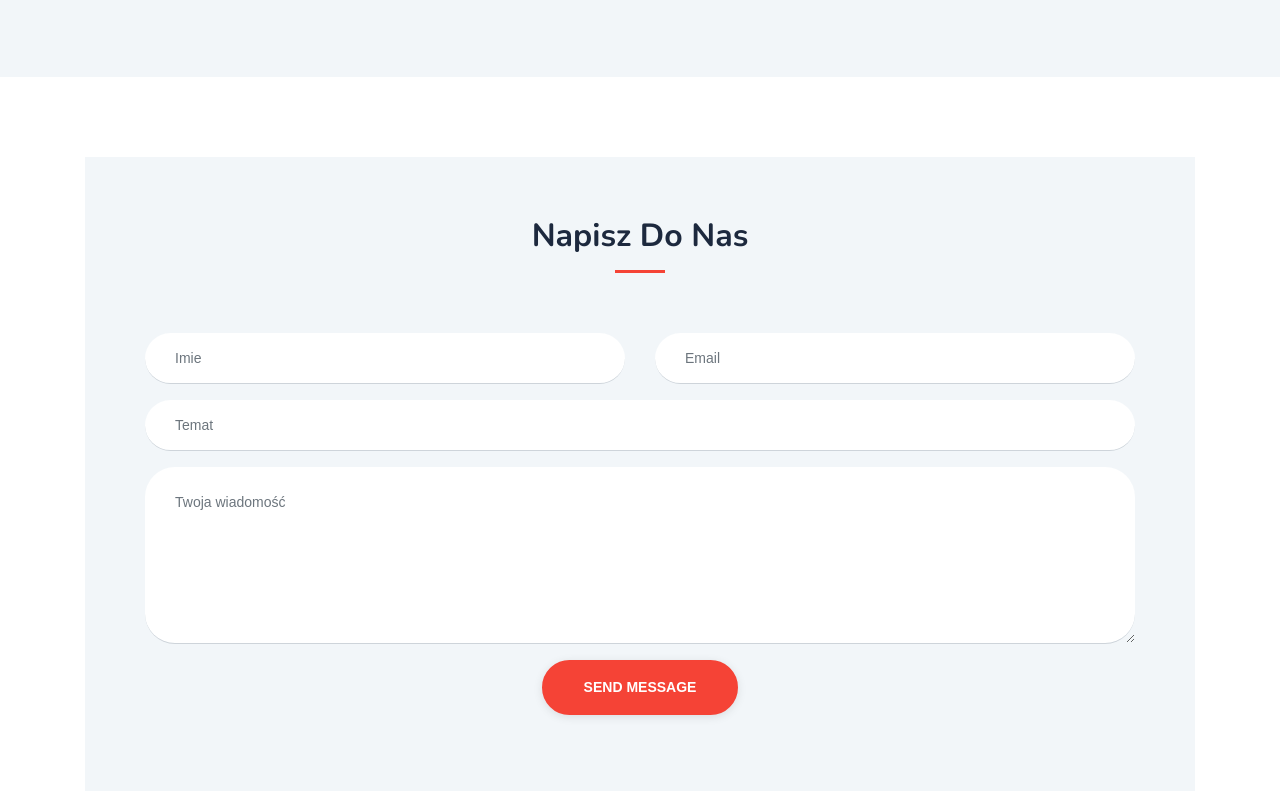
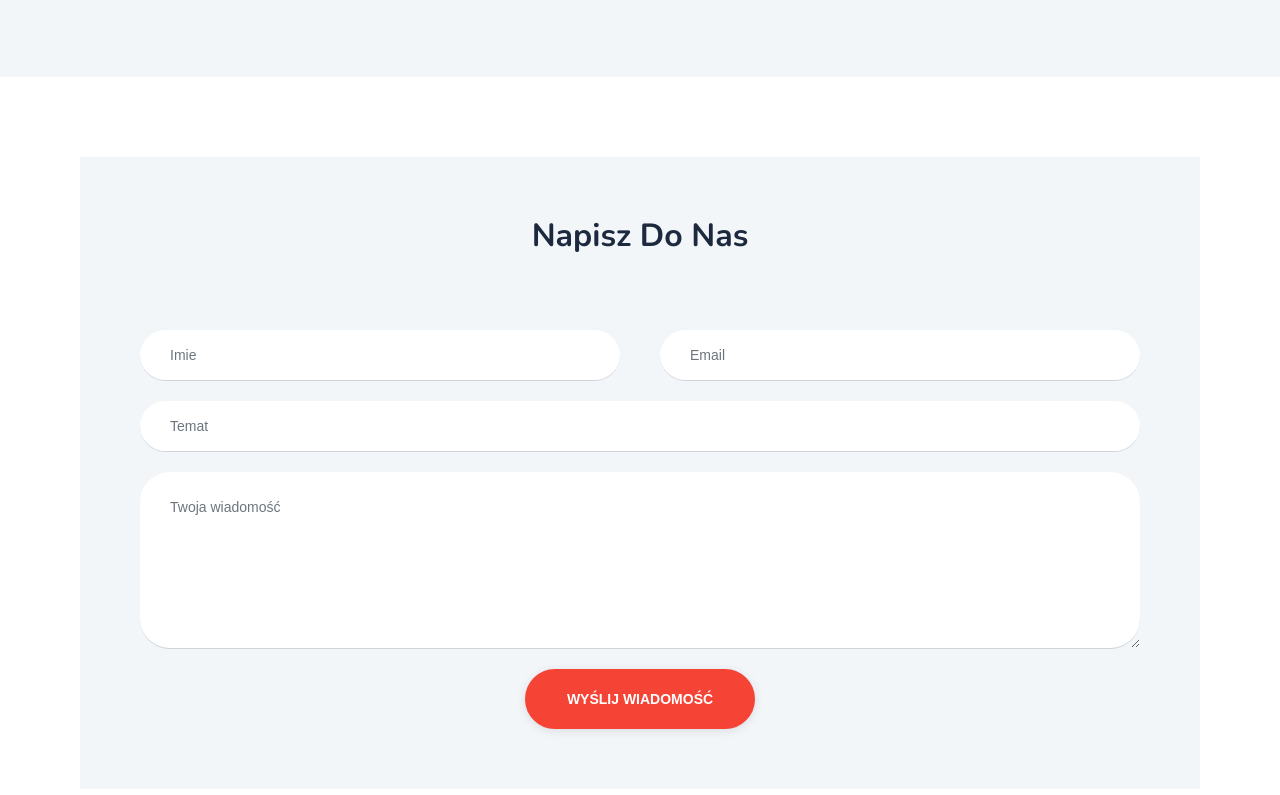
Before and after one commit to GrzegorzStacel/montaz, a plain HTML site: page index.html in a window 1280 px wide. Shown: the part 8405-9200 px from the top of the page. Drawn offline with nearby package versions, Linux system fonts and the light colour scheme.

Commit message:
Delete bootstrap and add rwd to 'contact' section

```diff
--- a/css/import_css/_contact.scss
+++ b/css/import_css/_contact.scss
@@ -1,15 +1,40 @@
 #contact {
     padding: 80px 0;
-
+    margin: 0 10vh;
 
     .contact_inside {
         background: #f2f6f9;
         padding: 60px;
+        width: 100%;
+        display: flex;
+        flex-direction: column;
 
         .section_title {
             h1 {
                 font-size: 32px;
             }
+        }
+
+        .contact-form {
+            display: flex;
+            flex-wrap: wrap;
+            justify-content: center;
+
+            .name_cl, .email_cl{
+                flex-basis: 48%;
+                margin-bottom: 20px;
+            }
+
+            .name_cl{
+                margin-right: auto;
+            }
+
+            .subject_cl{
+                margin-bottom: 20px;
+            }
+
+            #description{
+                margin-bottom: 20px;
             }
 
             .section_title:after {
@@ -37,6 +62,7 @@
 
             .actions {
                 text-align: center;
+
                 #submitButton {
                     background: #f54336;
                     border: 2px solid #f54336;
@@ -47,7 +73,7 @@
                     font-weight: 600;
                     padding: 15px 40px;
                     text-transform: uppercase;
-                transition:0.3s;
+                    transition: 0.3s;
                     box-shadow: 0px 2px 10px 0px rgba(0, 0, 0, 0.1);
                     cursor: pointer;
                     font-family: sans-serif;
@@ -58,18 +84,7 @@
                         border-color: #1d293e;
                     }
                 }
-
             }
-
-        // .input:hover,
-        // .input:focus {
-        //     background: blueviolet;
-        //     border-style: none none solid;
-        //     box-shadow: none;
-        //     color: red;
-        //     outline: 0 none;
-
-        // }
         }
-
     }
+}
--- /dev/null
+++ b/css/media/_contact_@media.scss
@@ -0,0 +1,36 @@
+@media(max-width: 1024px) {
+    #contact {
+        .contact_inside {
+            .contact-form {
+
+                .name_cl,
+                .email_cl {
+                    flex-basis: 100%;
+                }
+            }
+        }
+    }
+}
+
+@media(max-width: 550px) {
+    #contact {
+        margin: 0 2vh;
+
+        .contact_inside {
+            padding: 15px;
+
+            .section_title {
+                margin-bottom: 20px;
+                margin-top: 20px;
+            }
+
+            .contact-form {
+                .actions {
+                    #submitButton {
+                        padding: 10px 20px;
+                    }
+                }
+            }
+        }
+    }
+}
--- a/css/sheet.scss
+++ b/css/sheet.scss
@@ -60,6 +60,8 @@ p {
 @import 'media/_blog_@media';
 
 @import 'import_css/_contact';
+@import 'media/_contact_@media';
+
 @import 'import_css/_address';
 @import 'import_css/_footer';
 
--- a/index.html
+++ b/index.html
@@ -666,7 +666,6 @@
     </section>
 
     <section id="blog" class="sections">
-
         <div class="blog_container">
 
             <div class="section_title">
@@ -735,9 +734,6 @@
     </section>
 
     <section id="contact">
-        <div class="container">
-            <div class="row">
-                <div class="col-sm-12">
             <div class="contact_inside">
                 <div class="section_title">
                     <h1>napisz do nas</h1>
@@ -745,40 +741,23 @@
 
                 <form class="contact-form" method="post" enctype="multipart/form-data">
 
-                            <div class="row">
-                                <div class="form-group col-sm-6">
-                                    <input type="text" name="name" class="form-control" id="first-name"
-                                        placeholder="Imie" required="required">
-                                </div>
+                    <input type="text" name="name" class="form-control name_cl" id="first-name" placeholder="Imie"
+                        required="required">
 
-                                <div class="form-group col-sm-6">
-                                    <input type="email" name="email" class="form-control" id="email" placeholder="Email"
+                    <input type="email" name="email" class="form-control email_cl" id="email" placeholder="Email"
                         required="required">
-                                </div>
 
-                                <div class="form-group col-sm-12">
-                                    <input type="text" name="subject" class="form-control" id="subject"
-                                        placeholder="Temat" required="required">
-                                </div>
+                    <input type="text" name="subject" class="form-control subject_cl" id="subject" placeholder="Temat"
+                        required="required">
 
-                                <div class="form-group col-sm-12">
                     <textarea rows="6" name="message" class="form-control" id="description"
                         placeholder="Twoja wiadomość" required="required"></textarea>
-                                </div>
 
-                                <div class="form-group col-sm-12">
                     <div class="actions">
-                                        <input type="submit" value="Send Message" name="submit" id="submitButton"
-                                            class="btn btn-lg btn-contact-lg" title='Submit Your Message!'>
-                                    </div>
-                                </div>
+                        <input type="submit" value="wyślij wiadomość" name="submit" id="submitButton" title='Wyślij swoją wiadomość!'>
                     </div>
                 </form>
             </div>
-                </div>
-            </div>
-        </div>
-
     </section>
 
     <section id="address">
```
Also changed, not shown: css/sheet.css, 1 other file. Lines whose indentation alone changed are shown as unchanged.
